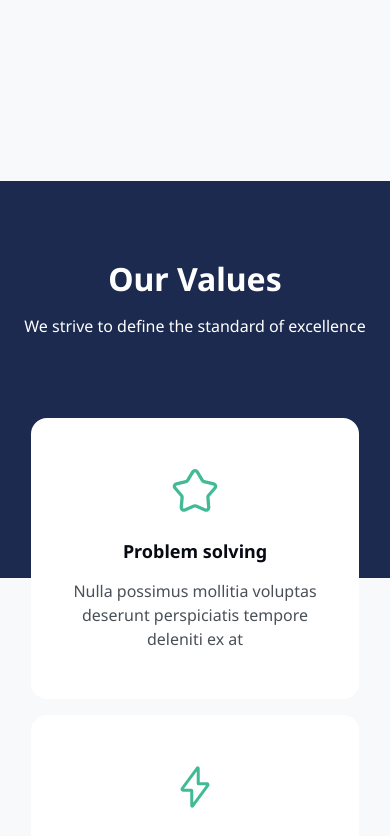
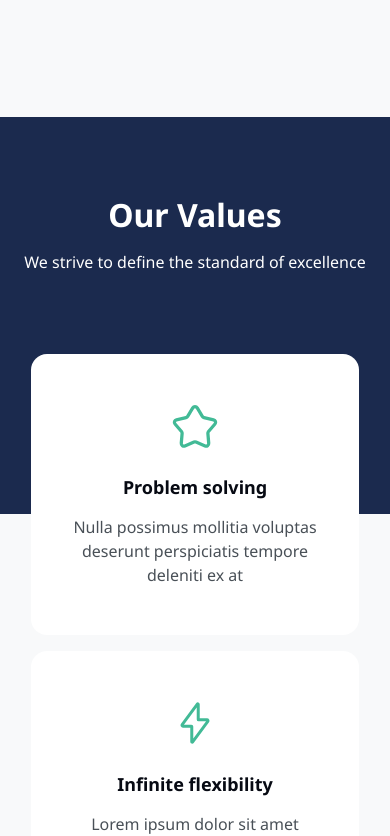
Before and after one commit to arman-borkhani/agency, a Vue app: page / in a window 390 px wide. Shown: the part 1777-2613 px from the top of the page. Built offline with nearby package versions, Linux system fonts and the light colour scheme.

Commit message:
Change values section spacing in mobile

```diff
--- a/src/pages/home/ValuesSection.vue
+++ b/src/pages/home/ValuesSection.vue
@@ -59,8 +59,7 @@
 
 <style scoped>
 .values-sec {
-  padding-top: 4rem;
-  padding-bottom: 3rem;
+  padding-bottom: 1rem;
 }
 
 .values-sec__header {
@@ -118,6 +117,11 @@
 }
 
 @media screen and (min-width: 992px) {
+  .values-sec {
+    padding-top: 4rem;
+    padding-bottom: 3rem;
+  }
+
   .values-sec__header {
     border-radius: 2rem;
     padding: 5rem 1rem 14rem;
```
